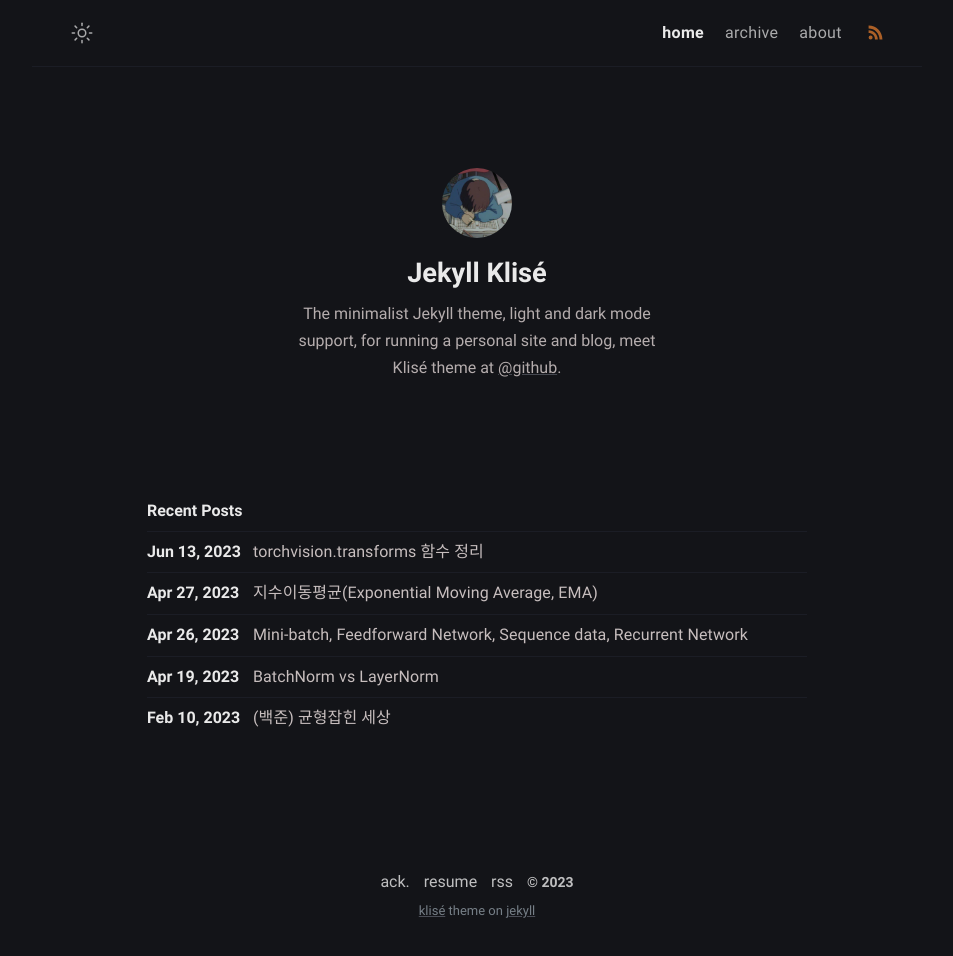
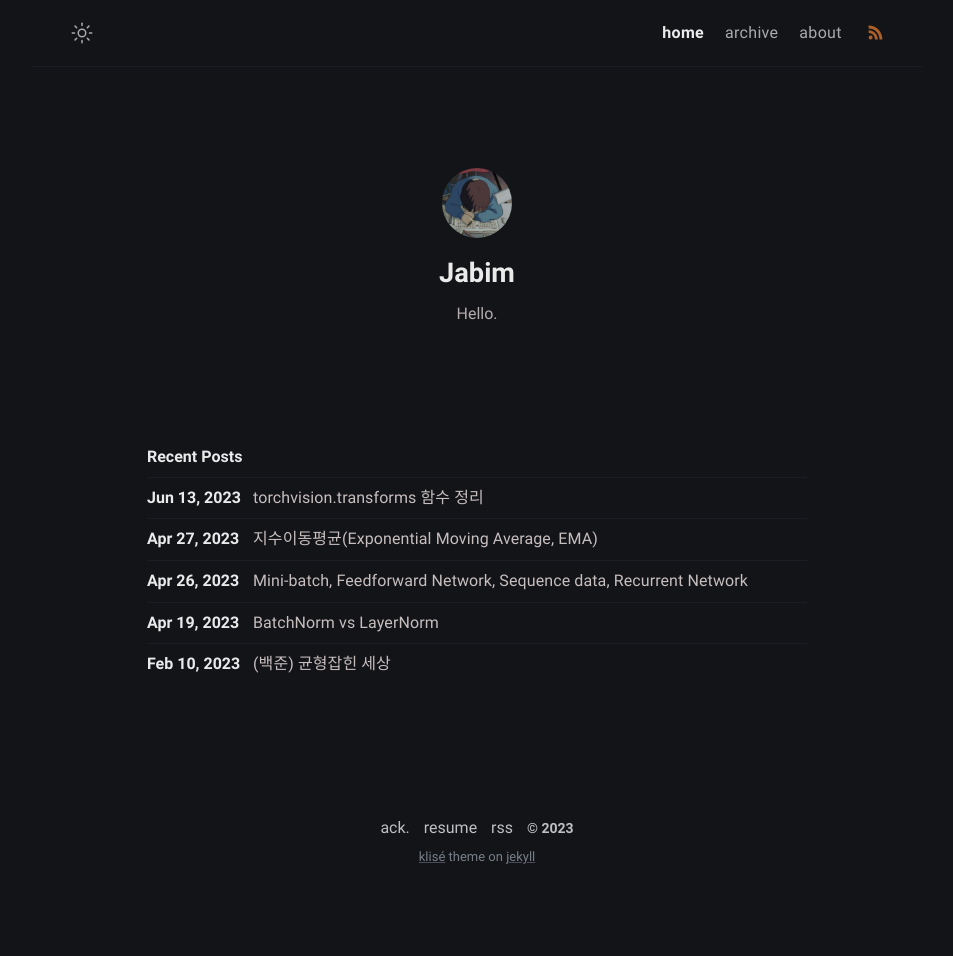
Before and after one commit to JeongSabin/JeongSabin.github.io, a Jekyll site: the page built from index.md, in a window 1280 px wide. Shown: the whole page, without its empty margins (163-1116 px from the left). Built offline with Jekyll 4.4.1, drawn with Linux system fonts in a browser that asks for light colours; after the commit the page ends 902 px from its top, so only the background shows below that.

Commit message:
fix yml file

```diff
--- a/_config.yml
+++ b/_config.yml
@@ -1,29 +1,27 @@
 # Site settings
-title: Klise Theme # site title
+title: Jabim's blog # site title
 description: >- # site description
-  He's writing in Bahasa about web technology and experience as a journal
-  for documentation things that he learned, meet him <a href="https://github.com/piharpi" target="_blank" rel="noopener">@github</a>.
-lang: en-US # default lang
-timezone: Asia/Jakarta # set your timezone
+  I'll use this page for my study note. I'll upload Error fix history in company and algorithm or survery of ML/DL".
+lang: ko-KR # default lang
+timezone: Asia/Korea # set your timezone
 image: assets/img/ogp.png # This image used for Open Graph more info https://ogp.me/
-repo: https://github.com/piharpi/jekyll-klise # site repo [optional]
+repo: https://github.com/JeongSabin/JeongSabin.github.io # site repo [optional]
 mode: dark # default theme "dark" | "light"
 
 # Profile settings
 author:
-  name: Jekyll Klisé # author name
+  name: Jabim # author name
   bio: >- # tell to the world
-    The minimalist Jekyll theme, light and dark mode support, for running a personal site and blog,
-    meet Klisé theme at <a href="https://github.com/piharpi/jekyll-klise" target="_blank" rel="noopener">@github</a>.
-  username: username # general username
-  github: github_username # github username
-  twitter: twitter_username # twitter username
-  facebook: facebook_username # facebook username
-  email: your-email@email.com # email adress
+    Hello.
+  username: Jabim # general username
+  github: jeongsabin # github username
+  # twitter: twitter_username # twitter username
+  # facebook: facebook_username # facebook username
+  email: sabin20030720@gmail.com # email adress
   avatar: /assets/img/avatar.jpg # change with your own avatar
 
 # URL settings
-url: "https://klise.now.sh" #
+url: "https://jeongsabin.github.io" #
 baseurl:
 permalink: /:title/
 google_analytics: # leave it blank if not wish
```
